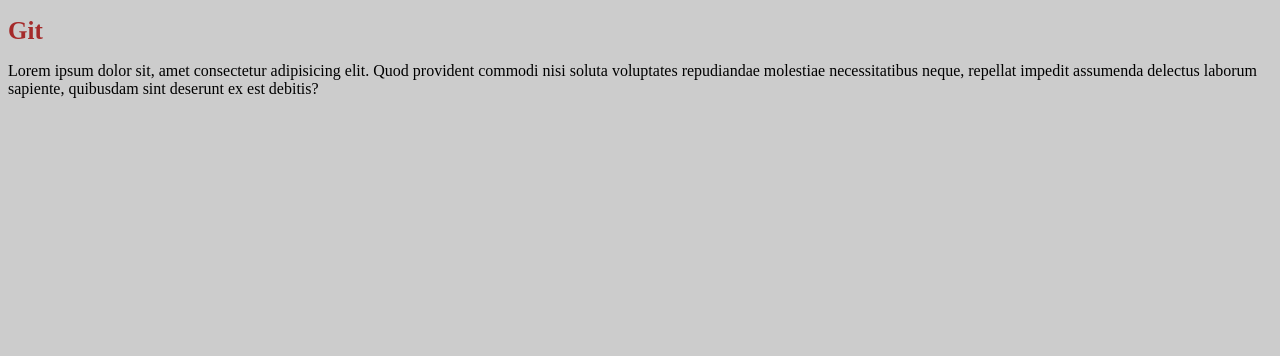
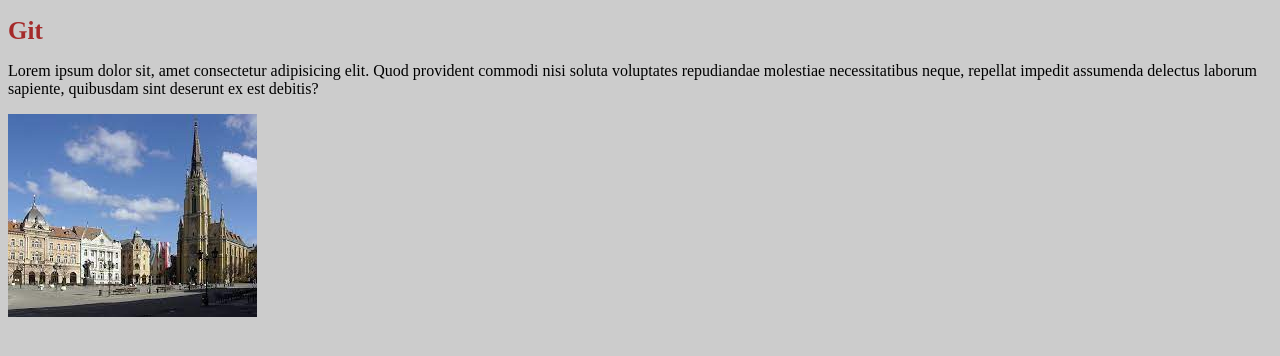
Before and after one commit to BojanaTa/smart, a plain HTML site: page index.html in a window 1280 px wide. Drawn offline with Linux system fonts and the light colour scheme.

Commit message:
Dodata slika

```diff
--- a/index.html
+++ b/index.html
@@ -10,5 +10,7 @@
 <body>
     <h1>Git</h1>
     <p>Lorem ipsum dolor sit, amet consectetur adipisicing elit. Quod provident commodi nisi soluta voluptates repudiandae molestiae necessitatibus neque, repellat impedit assumenda delectus laborum sapiente, quibusdam sint deserunt ex est debitis?</p>
+
+    <img src="img/download.jpeg" alt="novi_sad_slika">
 </body>
 </html>
```
Also changed, not shown: img/download.jpeg (added), 1 other file.
